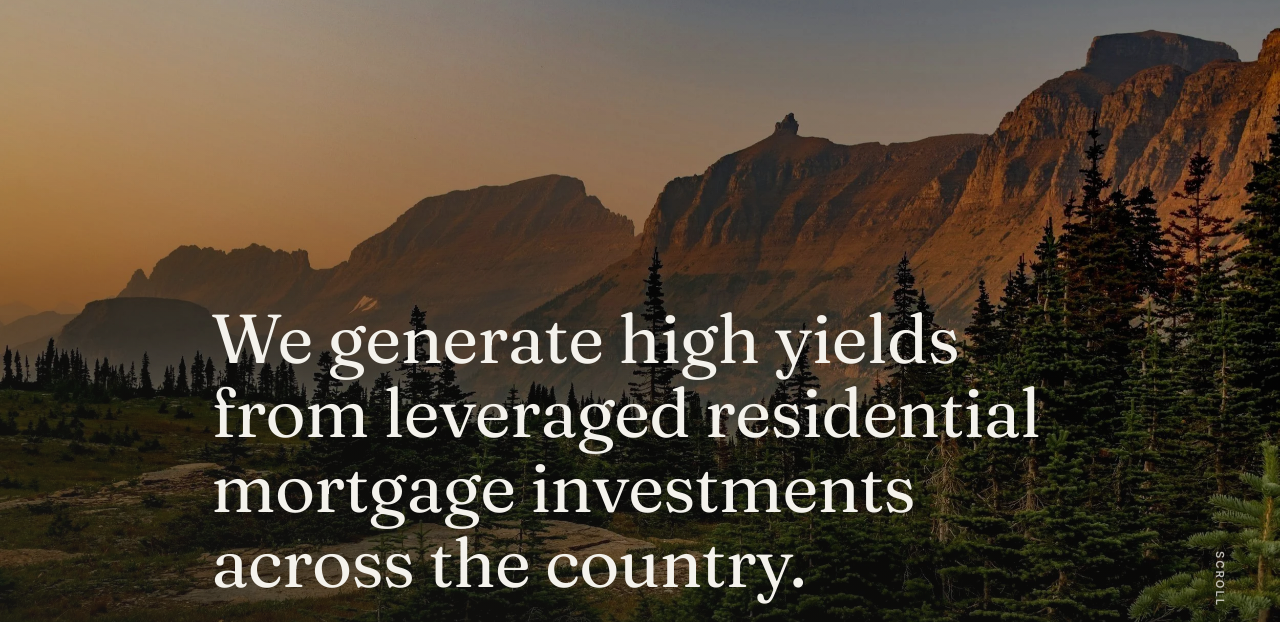
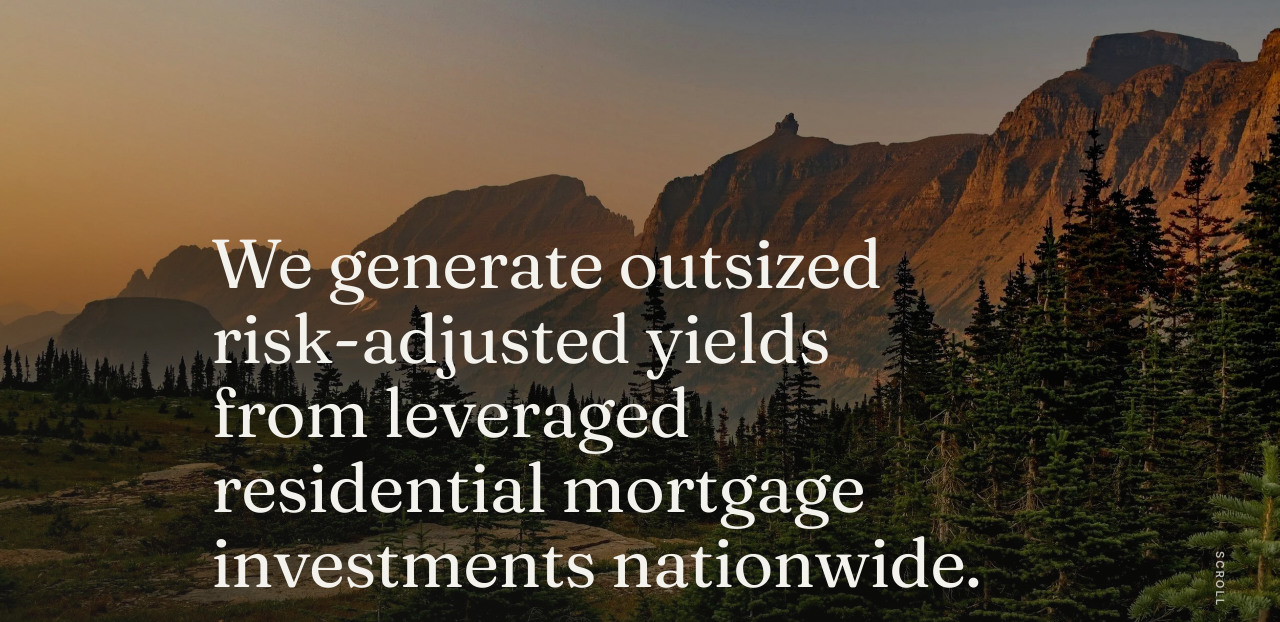
Before and after one commit to kunaalk32/bozeman-website, a plain HTML site: page index.html in a window 1280 px wide. Shown: the part 63-685 px from the top of the page. Drawn offline with Linux system fonts and the light colour scheme.

Commit message:
Rewrite hero headline around risk-adjusted yields
Change the hero and meta description to "We generate outsized
risk-adjusted yields from leveraged residential mortgage investments
nationwide." Keep "risk-adjusted" from breaking at the hyphen and
balance the headline's line lengths.

Co-Authored-By: Claude Opus 5.5 <noreply@anthropic.com>

```diff
--- a/assets/css/style.css
+++ b/assets/css/style.css
@@ -69,6 +69,11 @@ a {
   font-size: clamp(2.4rem, 5.4vw, 4.6rem);
   line-height: 1.08;
   letter-spacing: -0.01em;
+  text-wrap: balance;
+}
+
+.nowrap {
+  white-space: nowrap;
 }
 
 .display-2 {
--- a/index.html
+++ b/index.html
@@ -4,7 +4,7 @@
   <meta charset="UTF-8">
   <meta name="viewport" content="width=device-width, initial-scale=1.0">
   <title>Bozeman Capital Partners — Private Real Estate Credit</title>
-  <meta name="description" content="Bozeman Capital Partners generates high yields from leveraged residential mortgage investments across the country. Short-duration residential real estate debt alongside institutional private credit.">
+  <meta name="description" content="Bozeman Capital Partners generates outsized risk-adjusted yields from leveraged residential mortgage investments nationwide. Short-duration residential real estate debt alongside institutional private credit.">
   <link rel="icon" type="image/png" href="assets/img/favicon.png">
   <link rel="preconnect" href="https://fonts.googleapis.com">
   <link rel="preconnect" href="https://fonts.gstatic.com" crossorigin>
@@ -59,7 +59,7 @@
         <img src="assets/img/hero-mountain.webp" alt="Mountain range at dusk" fetchpriority="high">
       </div>
       <div class="container hero-content">
-        <h1 class="display-1 reveal is-visible reveal-delay-1">We generate high yields from leveraged residential mortgage investments across&nbsp;the&nbsp;country.</h1>
+        <h1 class="display-1 reveal is-visible reveal-delay-1">We generate outsized <span class="nowrap">risk-adjusted</span> yields from leveraged residential mortgage investments nationwide.</h1>
         <a class="btn-circle reveal is-visible reveal-delay-2" href="https://bozemanpartners.investnext.com/" target="_blank" rel="noopener">
           <span class="disc"><svg viewBox="0 0 16 16" fill="none" stroke-width="1.8" aria-hidden="true"><path d="M3 8h10M9 4l4 4-4 4"/></svg></span>
           Register to see our offerings
```
